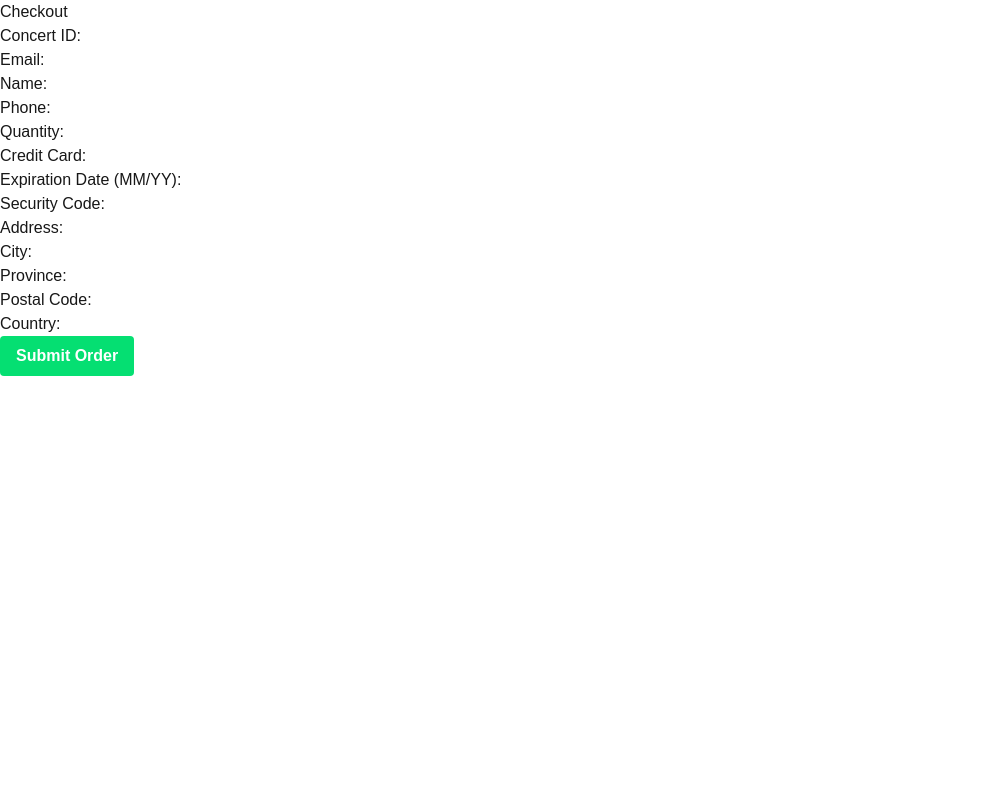
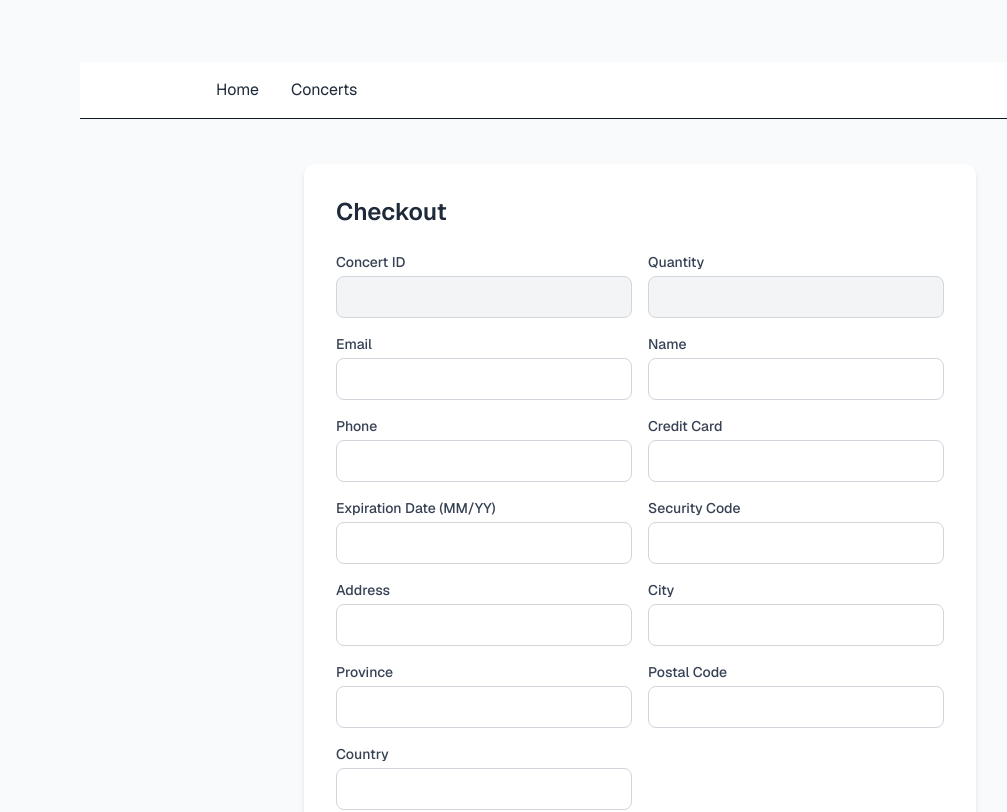
Before and after one commit to romelt777/tickethub-ui, a Next.js app: page /checkout in a window 1280 px wide. Shown: the top 812 px of the page, without its empty margins (0-1007 px from the left). Built offline with nearby package versions, Linux system fonts and the light colour scheme.

Commit message:
fixed erros

```diff
--- a/src/app/checkout/page.js
+++ b/src/app/checkout/page.js
@@ -1,10 +1,18 @@
 import CheckoutForm from '@/components/CheckoutForm'
 
-const Checkout = () => {
+
+
+const Checkout = async (params) => {
+    const id = await params.id;
+    const quantity = await params.quantity;
+    const concertInfo = {
+        id: id,
+        quantity: quantity
+    }
+
     return (
         <div>
-            <h1>Checkout</h1>
-            <CheckoutForm></CheckoutForm>
+            <CheckoutForm concertInfo={concertInfo}></CheckoutForm>
         </div>
     )
 }
--- a/src/app/concerts/[id]/page.js
+++ b/src/app/concerts/[id]/page.js
@@ -1,10 +1,15 @@
 import ConcertDetails from "@/components/ConcertDetails";
 
 const Concert = async ({ params, searchParams }) => {
+    const id = params.id;
+    const date = await searchParams.date;
+    const quantity = await searchParams.quantity;
 
     const concert = {
-        id: params.id,
-        date: searchParams.date
+        id: id,
+        date: date,
+        quantity: quantity
+
     }
 
     return (
--- a/src/app/layout.js
+++ b/src/app/layout.js
@@ -1,5 +1,7 @@
 import { Geist, Geist_Mono } from "next/font/google";
 import "./globals.css";
+import Header from "@/components/Header";
+
 
 const geistSans = Geist({
   variable: "--font-geist-sans",
@@ -19,11 +21,14 @@ export const metadata = {
 export default function RootLayout({ children }) {
   return (
     <html lang="en">
-      <body
-        className={`${geistSans.variable} ${geistMono.variable} antialiased`}
-      >
-        {children}
+      <body className={`${geistSans.variable} ${geistMono.variable} antialiased`}>
+        <div className="bg-gray-50 text-gray-900 grid grid-rows-[20px_1fr_20px] items-center justify-items-center min-h-screen p-8 pb-20 gap-16 sm:p-20 font-sans">
+          <Header />
+          <main className="flex flex-col gap-8 row-start-2 w-full max-w-3xl">
+            {children}
+          </main>
+        </div>
       </body>
-    </html>
+    </html >
   );
 }
--- a/src/app/page.js
+++ b/src/app/page.js
@@ -5,17 +5,8 @@ export default function Home() {
   return (
     <div className="grid grid-rows-[20px_1fr_20px] items-center justify-items-center min-h-screen p-8 pb-20 gap-16 sm:p-20 font-[family-name:var(--font-geist-sans)]">
       <main className="flex flex-col gap-[32px] row-start-2 items-center sm:items-start">
-        <Image
-          className="dark:invert"
-          src="/next.svg"
-          alt="Next.js logo"
-          width={180}
-          height={38}
-          priority
-        />
-        <h1>TicketHub</h1>
+        <h1 className="text-3xl font-bold">TicketHub</h1>
         <Link href="/concerts">View All Concerts</Link>
-        <Link href="/checkout">Go To Form Here</Link>
 
       </main>
     </div>
--- a/src/components/CheckoutForm.js
+++ b/src/components/CheckoutForm.js
@@ -5,12 +5,12 @@ import { formSubmit } from '@/app/actions';
 import { useSearchParams } from 'next/navigation';
 
 
-const CheckoutForm = () => {
+const CheckoutForm = ({ concertInfo }) => {
     //hold all data from the form fields
     const [formData, setFormData] = useState({
-        ConcertId: '', Email: '',
+        ConcertId: concertInfo.id, Email: '',
         Name: '', Phone: '',
-        Quantity: '', CreditCard: '',
+        Quantity: concertInfo.quantity, CreditCard: '',
         ExpirationDate: '', SecurityCode: '',
         Address: '', City: '',
         Province: '', PostalCode: '',
@@ -54,183 +54,56 @@ const CheckoutForm = () => {
     };
 
     return (
-        <>
-            <form onSubmit={handleSubmit}>
-                <div>
-                    <div>
-                        <label>
-                            Concert ID:
-                            <input
-                                type="number"
-                                name="ConcertId"
-                                value={formData.ConcertId}
-                                readOnly
-                                required
-                            />
-                        </label>
-                    </div>
-                    <div>
-                        <label>
-                            Email:
-                            <input
-                                type="email"
-                                name="Email"
-                                value={formData.Email}
-                                onChange={handleChange}
-                                required
-                            />
-                        </label>
-                    </div>
-                    <div>
-                        <label>
-                            Name:
-                            <input
-                                type="text"
-                                name="Name"
-                                value={formData.Name}
-                                onChange={handleChange}
-                                required
-                            />
-                        </label>
-                    </div>
-                    <div>
-                        <label>
-                            Phone:
-                            <input
-                                type="text"
-                                name="Phone"
-                                value={formData.Phone}
-                                onChange={handleChange}
-                                required
-                            />
-                        </label>
-                    </div>
-                    <div>
-                        <label>
-                            Quantity:
-                            <input
-                                type="number"
-                                name="Quantity"
-                                value={formData.Quantity}
-                                readOnly
-                                required
-                            />
-                        </label>
-                    </div>
-                    <div>
-                        <label>
-                            Credit Card:
-                            <input
-                                type="text"
-                                name="CreditCard"
-                                value={formData.CreditCard}
-                                onChange={handleChange}
-                                required
-                            />
-                        </label>
-                    </div>
-                    <div>
-                        <label>
-                            Expiration Date (MM/YY):
-                            <input
-                                type="text"
-                                name="ExpirationDate"
-                                value={formData.ExpirationDate}
-                                onChange={handleChange}
-                                required
-                            />
-                        </label>
-                    </div>
-                    <div>
-                        <label>
-                            Security Code:
-                            <input
-                                type="text"
-                                name="SecurityCode"
-                                value={formData.SecurityCode}
-                                onChange={handleChange}
-                                required
-                            />
-                        </label>
-                    </div>
-                    <div>
-                        <label>
-                            Address:
-                            <input
-                                type="text"
-                                name="Address"
-                                value={formData.Address}
-                                onChange={handleChange}
-                                required
-                            />
-                        </label>
-                    </div>
-                    <div>
-                        <label>
-                            City:
-                            <input
-                                type="text"
-                                name="City"
-                                value={formData.City}
-                                onChange={handleChange}
-                                required
-                            />
-                        </label>
-                    </div>
-                    <div>
-                        <label>
-                            Province:
-                            <input
-                                type="text"
-                                name="Province"
-                                value={formData.Province}
-                                onChange={handleChange}
-                                required
-                            />
-                        </label>
-                    </div>
-                    <div>
-                        <label>
-                            Postal Code:
-                            <input
-                                type="text"
-                                name="PostalCode"
-                                value={formData.PostalCode}
-                                onChange={handleChange}
-                                required
-                            />
-                        </label>
-                    </div>
-                    <div>
-                        <label>
-                            Country:
-                            <input
-                                type="text"
-                                name="Country"
-                                value={formData.Country}
-                                onChange={handleChange}
-                                required
-                            />
-                        </label>
-                    </div>
-                </div>
-                <div>
-                    <button type="submit" className="bg-green-400 hover:bg-green-700 text-white font-bold py-2 px-4 border-white-700 rounded">
-                        Submit Order
-                    </button>
-                </div>
-            </form>
-            <div>
-                {
-                    apiResponse &&
-                    (
-                        <p>{apiResponse}</p>
-                    )
-                }
+        <form
+            onSubmit={handleSubmit}
+            className="bg-white max-w-2xl mx-auto p-8 rounded-xl shadow-md space-y-6"
+        >
+            <h2 className="text-2xl font-semibold text-gray-800">Checkout</h2>
+
+            <div className="grid grid-cols-1 sm:grid-cols-2 gap-4">
+                <FormInput label="Concert ID" name="ConcertId" value={formData.ConcertId || ''} readOnly />
+                <FormInput label="Quantity" name="Quantity" value={formData.Quantity || ''} readOnly />
+                <FormInput label="Email" name="Email" value={formData.Email} onChange={handleChange} type="email" />
+                <FormInput label="Name" name="Name" value={formData.Name} onChange={handleChange} />
+                <FormInput label="Phone" name="Phone" value={formData.Phone} onChange={handleChange} />
+                <FormInput label="Credit Card" name="CreditCard" value={formData.CreditCard} onChange={handleChange} />
+                <FormInput label="Expiration Date (MM/YY)" name="ExpirationDate" value={formData.ExpirationDate} onChange={handleChange} />
+                <FormInput label="Security Code" name="SecurityCode" value={formData.SecurityCode} onChange={handleChange} />
+                <FormInput label="Address" name="Address" value={formData.Address} onChange={handleChange} />
+                <FormInput label="City" name="City" value={formData.City} onChange={handleChange} />
+                <FormInput label="Province" name="Province" value={formData.Province} onChange={handleChange} />
+                <FormInput label="Postal Code" name="PostalCode" value={formData.PostalCode} onChange={handleChange} />
+                <FormInput label="Country" name="Country" value={formData.Country} onChange={handleChange} />
             </div>
-        </>
 
-    );
+            <button
+                type="submit"
+                className="w-full bg-green-500 hover:bg-green-600 text-white font-medium py-3 px-4 rounded-lg transition"
+            >
+                Submit Order
+            </button>
+
+            {apiResponse && <p className="text-green-600 font-medium">{apiResponse}</p>}
+        </form>
+    )
 }
 
+const FormInput = ({ label, name, value, onChange, readOnly = false, type = 'text' }) => (
+    <div className="flex flex-col">
+        <label htmlFor={name} className="mb-1 text-sm font-medium text-gray-700">
+            {label}
+        </label>
+        <input
+            id={name}
+            name={name}
+            type={type}
+            value={value}
+            onChange={onChange}
+            readOnly={readOnly}
+            className={`border border-gray-300 rounded-lg px-3 py-2 focus:outline-none focus:ring-2 focus:ring-green-300 ${readOnly ? 'bg-gray-100 text-gray-500 cursor-not-allowed' : ''}`}
+            required
+        />
+    </div>
+)
+
 export default CheckoutForm;
--- a/src/components/ConcertDetails.js
+++ b/src/components/ConcertDetails.js
@@ -9,14 +9,21 @@ const ConcertDetails = ({ concert }) => {
 
     return (
         <>
-            <div className="p-4">
-                <h1 className="text-2xl font-bold">Concert #{concert.id}</h1>
-                <p>Date: {concert.date}</p>
-                <p>
+            <div className="bg-white rounded-2xl shadow-md p-6 max-w-xl w-full space-y-4">
+                <h1 className="text-2xl font-semibold text-gray-800">
+                    Concert #{concert.id}
+                </h1>
+                <p className="text-gray-600">Date: {concert.date}</p>
+
+                <div className="flex items-center gap-2">
+                    <label htmlFor="quantity" className="text-gray-700 font-medium">
+                        Quantity:
+                    </label>
                     <select
+                        id="quantity"
                         value={quantity}
                         onChange={(e) => setQuantity(Number(e.target.value))}
-                        className="border rounded-lg px-3 py-2"
+                        className="border border-gray-300 rounded-lg px-3 py-2 focus:outline-none focus:ring-2 focus:ring-green-300"
                     >
                         {[...Array(10)].map((_, i) => (
                             <option key={i} value={i + 1}>
@@ -24,12 +31,11 @@ const ConcertDetails = ({ concert }) => {
                             </option>
                         ))}
                     </select>
-                </p>
-
+                </div>
 
                 <Link
                     href={{
-                        pathname: "/checkout",
+                        pathname: '/checkout',
                         query: {
                             id: concert.id,
                             date: concert.date,
@@ -37,11 +43,13 @@ const ConcertDetails = ({ concert }) => {
                         },
                     }}
                 >
-                    <button type="submit" className="bg-green-400 hover:bg-green-700 text-white font-bold py-2 px-4 border-white-700 rounded">
+                    <button
+                        type="button"
+                        className="bg-green-500 hover:bg-green-600 text-white font-medium py-2 px-5 rounded-lg transition"
+                    >
                         Book Now
                     </button>
                 </Link>
-
             </div>
         </>
     )
--- /dev/null
+++ b/src/components/Header.js
@@ -0,0 +1,14 @@
+import Link from "next/link";
+
+const Header = () => {
+    return (
+        <header className="w-full border-b bg-white">
+            <nav className="mx-auto max-w-4xl px-6 py-4 flex gap-8 text-gray-800">
+                <Link href="/" className="hover:underline">Home</Link>
+                <Link href="/concerts" className="hover:underline">Concerts</Link>
+            </nav>
+        </header>
+    )
+}
+
+export default Header
```
